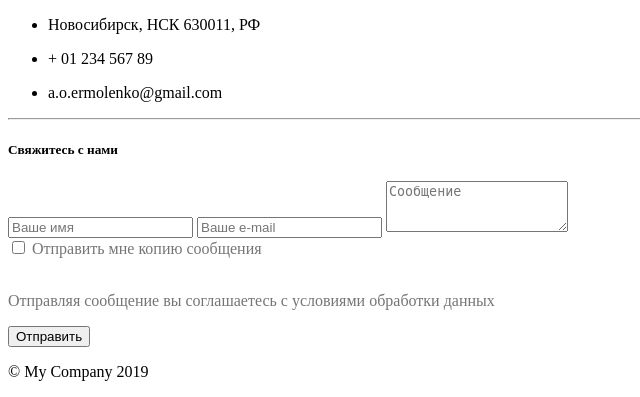
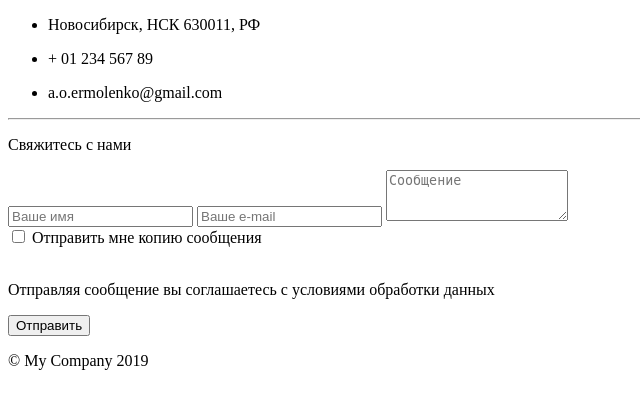
Before and after one commit to Alexey-Ermolenko/multimedia-lectory, a Yii app: template views/site/about.php in a window 1280 px wide. Shown: the part 2668-3065 px from the top of the page, without its empty margins (0-640 px from the left). After the commit the page ends 3038 px from the top, so only its background shows below. Run offline with PHP 8.4 and a stand-in for Yii, Linux system fonts and the light colour scheme; the template is opened without the code that fills it, so the values that code supplies are empty; some libraries are stand-ins or nearby versions.

Commit message:
19.05.2019 fix style public site

```diff
--- a/views/lections/_list_item.php
+++ b/views/lections/_list_item.php
@@ -10,13 +10,13 @@ use yii\helpers\Url;
             if ($model->poster)
             {
                 ?>
-                <img src="<?= $model->poster ?>" class="img-fluid" alt="<?= $model->poster?>">
+                <img src="<?= $model->poster ?>" class="lection-img img-fluid" alt="<?= $model->poster?>">
                 <?
             }
             else
             {
                 ?>
-                <img src="<?= Url::toRoute(['site/getimg', 'text' => urlencode($model->name)]) ?>" class="img-fluid"
+                <img src="<?= Url::toRoute(['site/getimg', 'text' => urlencode($model->name)]) ?>" class="lection-img img-fluid"
                      alt="<?=$model->name?>">
                 <?
             }
--- a/views/site/about.php
+++ b/views/site/about.php
@@ -11,14 +11,16 @@ $this->title = 'Мультимедиа-лекторий | О нас';
 ?>
 <!--Main layout-->
 <div class="container">
-    <div id="carousel-example-3" class="carousel slide carousel-fade white-text" data-ride="carousel" data-interval="false">
+    <div id="carousel-example-3" class="carousel slide carousel-fade white-text" data-ride="carousel"
+         data-interval="false">
         <ol class="carousel-indicators">
             <li data-target="#carousel-example-3" data-slide-to="0" class=""></li>
             <li data-target="#carousel-example-3" data-slide-to="1" class=""></li>
             <li data-target="#carousel-example-3" data-slide-to="2" class="active"></li>
         </ol>
         <div class="carousel-inner" role="listbox">
-            <div class="carousel-item view hm-black-light" style="background-image: url('https://mdbootstrap.com/img/Photos/Horizontal/Nature/12-col/img%20(11).jpg'); background-repeat: no-repeat; background-size: cover;">
+            <div class="carousel-item view hm-black-light"
+                 style="background-image: url('https://mdbootstrap.com/img/Photos/Horizontal/Nature/12-col/img%20(11).jpg'); background-repeat: no-repeat; background-size: cover;">
                 <div class="full-bg-img flex-center white-text">
                     <ul class="animated fadeIn col-md-12">
                         <li>
@@ -28,12 +30,14 @@ $this->title = 'Мультимедиа-лекторий | О нас';
                             <p>Веб-приложение для создания, редактирования и просмотра мультимедиа лекций</p>
                         </li>
                         <li>
-                            <a target="_blank" href="https://mdbootstrap.com/getting-started/" class="btn btn-info btn-lg waves-effect waves-light" rel="nofollow">See more!</a>
+                            <a target="_blank" href="https://mdbootstrap.com/getting-started/"
+                               class="btn btn-info btn-lg waves-effect waves-light" rel="nofollow">See more!</a>
                         </li>
                     </ul>
                 </div>
             </div>
-            <div class="carousel-item view hm-black-light" style="background-image: url('https://mdbootstrap.com/img/Photos/Slides/img%20(67).jpg'); background-repeat: no-repeat; background-size: cover;">
+            <div class="carousel-item view hm-black-light"
+                 style="background-image: url('https://mdbootstrap.com/img/Photos/Slides/img%20(67).jpg'); background-repeat: no-repeat; background-size: cover;">
                 <div class="full-bg-img flex-center white-text">
                     <ul class="animated fadeIn col-md-12">
                         <li>
@@ -45,12 +49,14 @@ $this->title = 'Мультимедиа-лекторий | О нас';
                             </p>
                         </li>
                         <li>
-                            <a target="_blank" href="https://mdbootstrap.com/bootstrap-tutorial/" class="btn btn-info btn-lg waves-effect waves-light" rel="nofollow">Read more</a>
+                            <a target="_blank" href="https://mdbootstrap.com/bootstrap-tutorial/"
+                               class="btn btn-info btn-lg waves-effect waves-light" rel="nofollow">Read more</a>
                         </li>
                     </ul>
                 </div>
             </div>
-            <div class="carousel-item view hm-black-light active" style="background-image: url('https://mdbootstrap.com/img/Photos/Slides/img%20(97).jpg'); background-repeat: no-repeat; background-size: cover;">
+            <div class="carousel-item view hm-black-light active"
+                 style="background-image: url('https://mdbootstrap.com/img/Photos/Slides/img%20(97).jpg'); background-repeat: no-repeat; background-size: cover;">
                 <div class="full-bg-img flex-center white-text">
                     <ul class="animated fadeIn col-md-12">
                         <li>
@@ -60,7 +66,8 @@ $this->title = 'Мультимедиа-лекторий | О нас';
                             <p>Инновационный способ подачи образовательного контента</p>
                         </li>
                         <li>
-                            <a target="_blank" href="https://mdbootstrap.com/forums/forum/support/" class="btn btn-default btn-lg waves-effect waves-light" rel="nofollow">Read more</a>
+                            <a target="_blank" href="https://mdbootstrap.com/forums/forum/support/"
+                               class="btn btn-default btn-lg waves-effect waves-light" rel="nofollow">Read more</a>
                         </li>
                     </ul>
                 </div>
@@ -80,7 +87,8 @@ $this->title = 'Мультимедиа-лекторий | О нас';
             О нас
         </h2>
     </div>
-    <section id="about" class="text-center wow fadeIn" data-wow-delay="0.2s" style="animation-name: none; visibility: visible;">
+    <section id="about" class="text-center wow fadeIn" data-wow-delay="0.2s"
+             style="animation-name: none; visibility: visible;">
         <p>
             Мультимедиа-лекторий - система онлайн образования
         </p>
@@ -94,7 +102,8 @@ $this->title = 'Мультимедиа-лекторий | О нас';
         <div class="row pt-3">
             <div class="col-lg-3 mb-r">
                 <div class="card wow fadeIn" style="animation-name: none; visibility: visible;">
-                    <img class="img-fluid" src="https://mdbootstrap.com/img/Photos/Horizontal/Work/4-col/img%20(25).jpg" alt="Card image cap">
+                    <img class="img-fluid" src="https://mdbootstrap.com/img/Photos/Horizontal/Work/4-col/img%20(25).jpg"
+                         alt="Card image cap">
                     <div class="card-body">
                         <h4 class="card-title text-center">
                             Круглосуточно 24/7
@@ -108,7 +117,8 @@ $this->title = 'Мультимедиа-лекторий | О нас';
             </div>
             <div class="col-lg-3 mb-r">
                 <div class="card wow fadeIn" data-wow-delay="0.2s" style="animation-name: none; visibility: visible;">
-                    <img class="img-fluid" src="https://mdbootstrap.com/img/Photos/Horizontal/Work/4-col/img%20(14).jpg" alt="Card image cap">
+                    <img class="img-fluid" src="https://mdbootstrap.com/img/Photos/Horizontal/Work/4-col/img%20(14).jpg"
+                         alt="Card image cap">
                     <div class="card-body">
                         <h4 class="card-title text-center">
                             Абсолютно бесплатно
@@ -122,7 +132,8 @@ $this->title = 'Мультимедиа-лекторий | О нас';
             </div>
             <div class="col-lg-3 mb-r">
                 <div class="card wow fadeIn" data-wow-delay="0.4s" style="animation-name: none; visibility: visible;">
-                    <img class="img-fluid" src="https://mdbootstrap.com/img/Photos/Horizontal/Work/4-col/img%20(21).jpg" alt="Card image cap">
+                    <img class="img-fluid" src="https://mdbootstrap.com/img/Photos/Horizontal/Work/4-col/img%20(21).jpg"
+                         alt="Card image cap">
                     <div class="card-body">
                         <h4 class="card-title text-center">
                             Отборный супер контент
@@ -136,7 +147,8 @@ $this->title = 'Мультимедиа-лекторий | О нас';
             </div>
             <div class="col-lg-3 mb-r">
                 <div class="card wow fadeIn" data-wow-delay="0.6s" style="animation-name: none; visibility: visible;">
-                    <img class="img-fluid" src="https://mdbootstrap.com/img/Photos/Horizontal/Work/4-col/img%20(37).jpg" alt="Card image cap">
+                    <img class="img-fluid" src="https://mdbootstrap.com/img/Photos/Horizontal/Work/4-col/img%20(37).jpg"
+                         alt="Card image cap">
                     <div class="card-body">
                         <!--Title-->
                         <h4 class="card-title text-center">
@@ -159,7 +171,8 @@ $this->title = 'Мультимедиа-лекторий | О нас';
     <section id="contact pb-5">
         <div class="row">
             <div class="col-md-8 mb-5">
-                <div id="map-container" class="z-depth-1 wow fadeIn" style="height: 300px; animation-name: none; visibility: visible; position: relative; overflow: hidden;">
+                <div id="map-container" class="z-depth-1 wow fadeIn"
+                     style="height: 300px; animation-name: none; visibility: visible; position: relative; overflow: hidden;">
                     <iframe src="https://maps.google.com/maps?q=Novosibirsk&t=&z=10&ie=UTF8&iwloc=&output=embed"
                             frameborder="0"
                             style="border:0; height: 100%; width: 100%" allowfullscreen>
@@ -189,14 +202,9 @@ $this->title = 'Мультимедиа-лекторий | О нас';
         </div>
     </section>
     <hr>
-    <div class="card">
-        <h5 class="card-header info-color white-text text-center py-4">
-            <strong>Свяжитесь с нами</strong>
-        </h5>
-        <div class="card-body px-lg-5 pt-0">
+
     <?
-            if (Yii::$app->session->hasFlash('aboutFormSubmitted'))
-            {
+    if (Yii::$app->session->hasFlash('aboutFormSubmitted')) {
         #Yii::$app->userHelperClass->pre($model->name);
         #Yii::$app->userHelperClass->pre($model->toArray());
         ?>
@@ -205,20 +213,22 @@ $this->title = 'Мультимедиа-лекторий | О нас';
             Благодарим Вас за обращение к нам. Мы ответим вам как можно скорее.
         </div>
         <?
-            }
-            else
-            {
+    } else {
         ?>
-                <form id="contact-form" action="/site/about" method="post" class="md-form" style="color: #757575;">
+        <form action="/site/about" method="post" class="border border-light p-5">
+            <p class="h4 mb-4 text-center">Свяжитесь с нами</p>
 
-                    <input type="hidden" name="_csrf" value="<?=Yii::$app->request->getCsrfToken()?>" />
+            <input type="hidden" name="_csrf" value="<?= Yii::$app->request->getCsrfToken() ?>"/>
 
-                    <input type="text" name="Contact[name]" aria-required="true" id="materialContactFormName" class="form-control" placeholder="Ваше имя">
+            <input type="text" name="Contact[name]" aria-required="true" id="materialContactFormName"
+                   class="form-control" placeholder="Ваше имя">
             <label for="materialContactFormName"></label>
-                    <input type="email" name="Contact[email]" aria-required="true" id="materialContactFormEmail" class="form-control" placeholder="Ваше e-mail">
+            <input type="email" name="Contact[email]" aria-required="true" id="materialContactFormEmail"
+                   class="form-control" placeholder="Ваше e-mail">
             <label for="materialContactFormEmail"></label>
 
-                    <textarea type="text" name="Contact[message]" id="materialContactFormMessage" class="form-control md-textarea" rows="3" placeholder="Сообщение"></textarea>
+            <textarea type="text" name="Contact[message]" id="materialContactFormMessage" class="form-control rounded-0"
+                      rows="3" placeholder="Сообщение"></textarea>
             <label for="materialContactFormMessage"></label>
             <div class="form-check">
                 <input type="checkbox" name="Contact[copy_email]" class="form-check-input" id="materialContactFormCopy">
@@ -232,7 +242,7 @@ $this->title = 'Мультимедиа-лекторий | О нас';
                     Отправляя сообщение вы соглашаетесь с условиями обработки данных
                 </p>
             </div>
-                    <button class="btn btn-outline-info btn-rounded btn-block z-depth-0 my-4 waves-effect" type="submit">
+            <button class="btn btn-info btn-block" type="submit">
                 Отправить
             </button>
         </form>
@@ -240,5 +250,3 @@ $this->title = 'Мультимедиа-лекторий | О нас';
     }
     ?>
 </div>
-    </div>
-</div>
--- a/web/css/style.css
+++ b/web/css/style.css
@@ -204,3 +204,9 @@ main {
     padding: 5px; /* Поля вокруг текста */
     text-overflow: ellipsis; /* Добавляем многоточие */
 }
+
+.lection-img {
+    width: 100%;
+    max-width: 100%;
+    height: auto;
+}
```
Also changed, not shown: views/layouts/lectory.php (+20 -16 lines). Lines whose indentation alone changed are shown as unchanged.
